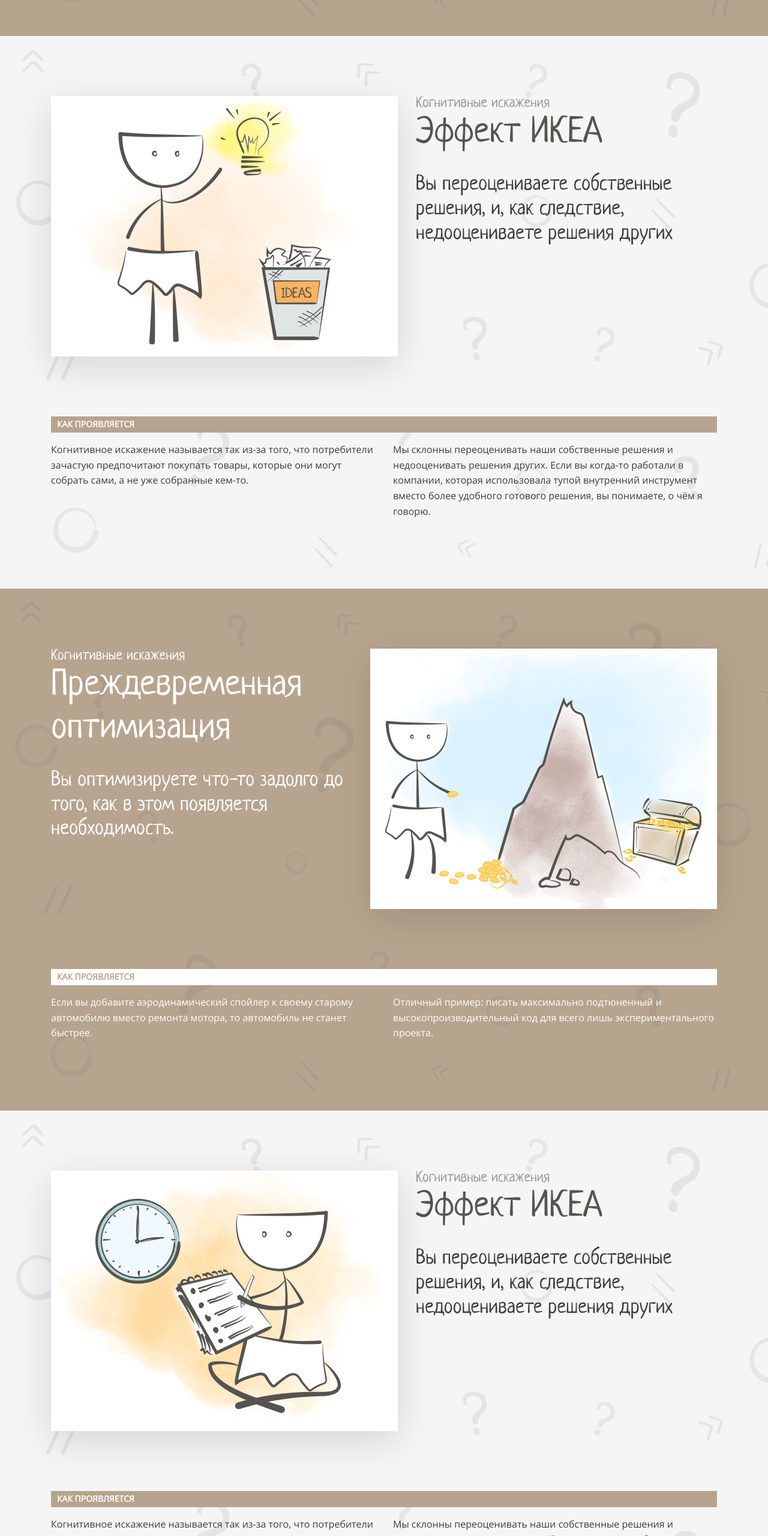
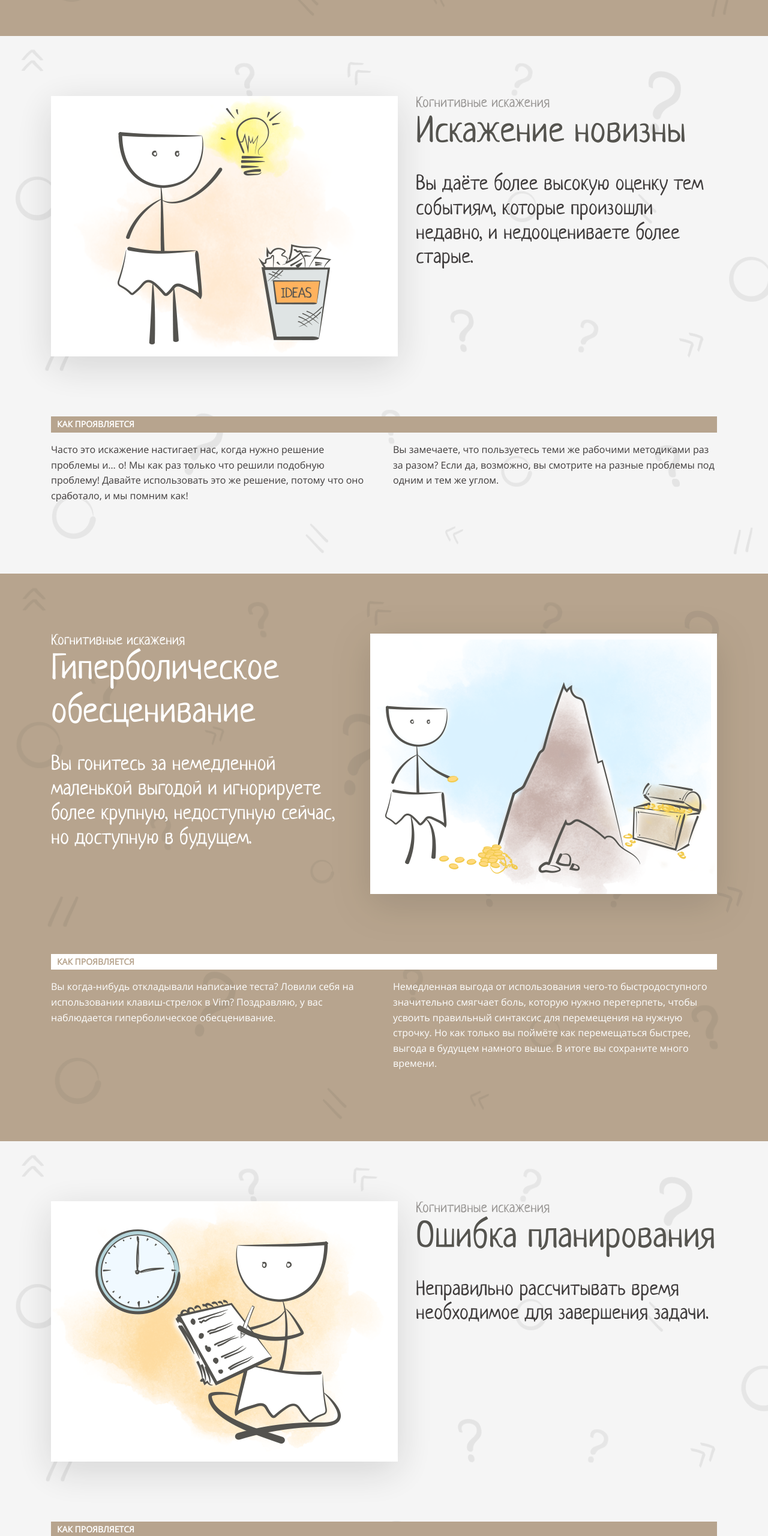
Before and after one commit to unhappymonday/layout-designer-project-58, a website: page src/index.html in a window 1280 px wide. Shown: the part 4449-7009 px from the top of the page at 60% size. Drawn offline with Linux system fonts and the light colour scheme.

Commit message:
made changes to the text content

```diff
--- a/src/index.html
+++ b/src/index.html
@@ -114,14 +114,14 @@
         <img class="shadow" src="./assets/img/3.png" alt="Два человечка смотрят в монитор компьютера">
         <div class="title-block">
           <p class="article-subtitle">Когнитивные искажения</p>
-          <h2 class="article-title">Эффект ИКЕА</h2>
-          <p class="article-preview">Вы переоцениваете собственные решения, и, как следствие, недооцениваете решения других</p>
+          <h2 class="article-title">Искажение новизны</h2>
+          <p class="article-preview">Вы даёте более высокую оценку тем событиям, которые произошли недавно, и недооцениваете более старые.</p>
         </div>
       </div>
       <h4 class="description-title">КАК ПРОЯВЛЯЕТСЯ</h4>
       <div class="grid">
-        <p class="">Когнитивное искажение называется так из-за того, что потребители зачастую предпочитают покупать товары, которые они могут собрать сами, а не уже собранные кем-то.</p>
-        <p class="">Мы склонны переоценивать наши собственные решения и недооценивать решения других. Если вы когда-то работали в компании, которая использовала тупой внутренний инструмент вместо более удобного готового решения, вы понимаете, о чём я говорю.</p>
+        <p class="">Часто это искажение настигает нас, когда нужно решение проблемы и… о! Мы как раз только что решили подобную проблему! Давайте использовать это же решение, потому что оно сработало, и мы помним как!</p>
+        <p class="">Вы замечаете, что пользуетесь теми же рабочими методиками раз за разом? Если да, возможно, вы смотрите на разные проблемы под одним и тем же углом.</p>
       </div>
     </div>
   </article>
@@ -130,15 +130,15 @@
       <div class="flex">
         <div class="title-block">
           <p class="article-subtitle">Когнитивные искажения</p>
-          <h2 class="article-title">Преждевременная оптимизация</h2>
-          <p class="article-preview">Вы оптимизируете что-то задолго до того, как в этом появляется необходимость.</p>
+          <h2 class="article-title">Гиперболическое обесценивание</h2>
+          <p class="article-preview">Вы гонитесь за немедленной маленькой выгодой и игнорируете более крупную, недоступную сейчас, но доступную в будущем.</p>
         </div>
         <img class="shadow" src="./assets/img/4.png" alt="Человечек показывает на монитор из которого вылетает ракета">
       </div>
       <h4 class="description-title">КАК ПРОЯВЛЯЕТСЯ</h4>
       <div class="grid text-color-white">
-        <p class="text">Если вы добавите аэродинамический спойлер к своему старому автомобилю вместо ремонта мотора, то автомобиль не станет быстрее.</p>
-        <p class="">Отличный пример: писать максимально подтюненный и высокопроизводительный код для всего лишь экспериментального проекта.</p>
+        <p class="text">Вы когда-нибудь откладывали написание теста? Ловили себя на использовании клавиш-стрелок в Vim? Поздравляю, у вас наблюдается гиперболическое обесценивание.</p>
+        <p class="">Немедленная выгода от использования чего-то быстродоступного значительно смягчает боль, которую нужно перетерпеть, чтобы усвоить правильный синтаксис для перемещения на нужную строчку. Но как только вы поймёте как перемещаться быстрее, выгода в будущем намного выше. В итоге вы сохраните много времени.</p>
       </div>
     </div>
   </article>
@@ -148,14 +148,17 @@
         <img class="shadow" src="./assets/img/5.png" alt="Два человечка смотрят в монитор компьютера">
         <div class="title-block">
           <p class="article-subtitle">Когнитивные искажения</p>
-          <h2 class="article-title">Эффект ИКЕА</h2>
-          <p class="article-preview">Вы переоцениваете собственные решения, и, как следствие, недооцениваете решения других</p>
+          <h2 class="article-title">Ошибка планирования</h2>
+          <p class="article-preview">Неправильно рассчитывать время необходимое для завершения задачи.</p>
         </div>
       </div>
       <h4 class="description-title">КАК ПРОЯВЛЯЕТСЯ</h4>
       <div class="grid">
-        <p class="">Когнитивное искажение называется так из-за того, что потребители зачастую предпочитают покупать товары, которые они могут собрать сами, а не уже собранные кем-то.</p>
-        <p class="">Мы склонны переоценивать наши собственные решения и недооценивать решения других. Если вы когда-то работали в компании, которая использовала тупой внутренний инструмент вместо более удобного готового решения, вы понимаете, о чём я говорю.</p>
+        <p>Одно из искажений, которое должно признать большинство из нас. И менеджеры проекта, и сами пользователи продукта — все склонны ставить сроки, в которые невозможно закончить запланированное.</p>
+        <div>
+          <p>Это отлично выражается в старом афоризме:</p>
+          <p>Первые 90% готового кода отнимают первые 90% времени разработки. Оставшиеся 10% отнимают вторые 90% времени разработки.</p>
+        </div>
       </div>
     </div>
   </article>
--- a/src/styles/index.css
+++ b/src/styles/index.css
@@ -65,6 +65,10 @@
 
 img {
   max-width: 100%;
+}
+
+p > br {
+  padding-bottom: 16px;
 }
 
 /* typography */
```
